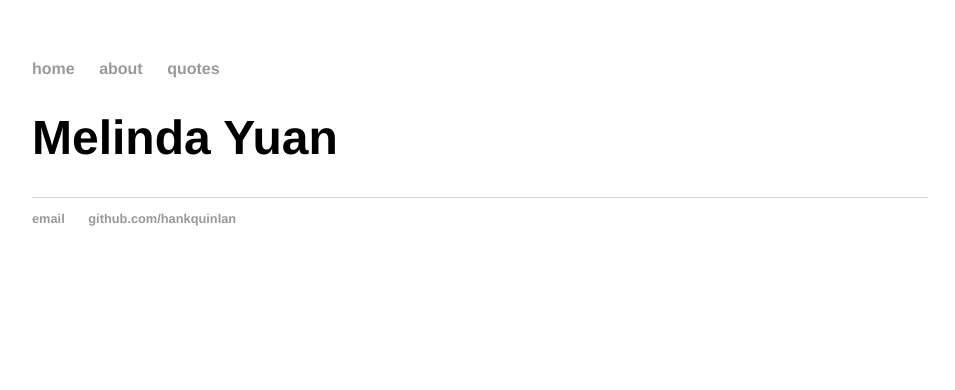
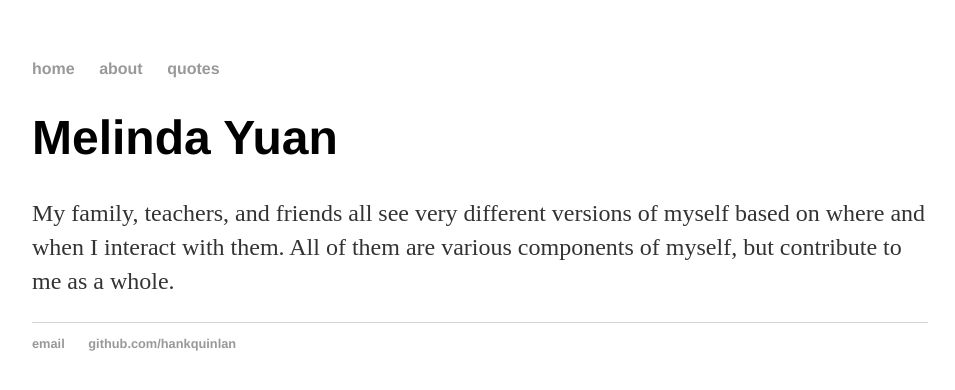
Before and after one commit to melindayyuan/melindayyuan.github.io, a Jekyll site: the page built from index.html, in a window 1280 px wide. Shown: the top 390 px of the page, without its empty margins (160-1115 px from the left). Built offline with Jekyll 4.4.1, drawn with Linux system fonts in a browser that asks for light colours.

Commit message:
Update index.html

```diff
--- a/index.html
+++ b/index.html
@@ -5,3 +5,4 @@ title: Melinda Yuan
 <div class="blurb">
 	<h1>Melinda Yuan</h1>
 </div><!-- /.blurb -->
+<p>My family, teachers, and friends all see very different versions of myself based on where and when I interact with them. All of them are various components of myself, but contribute to me as a whole.</p>
```
